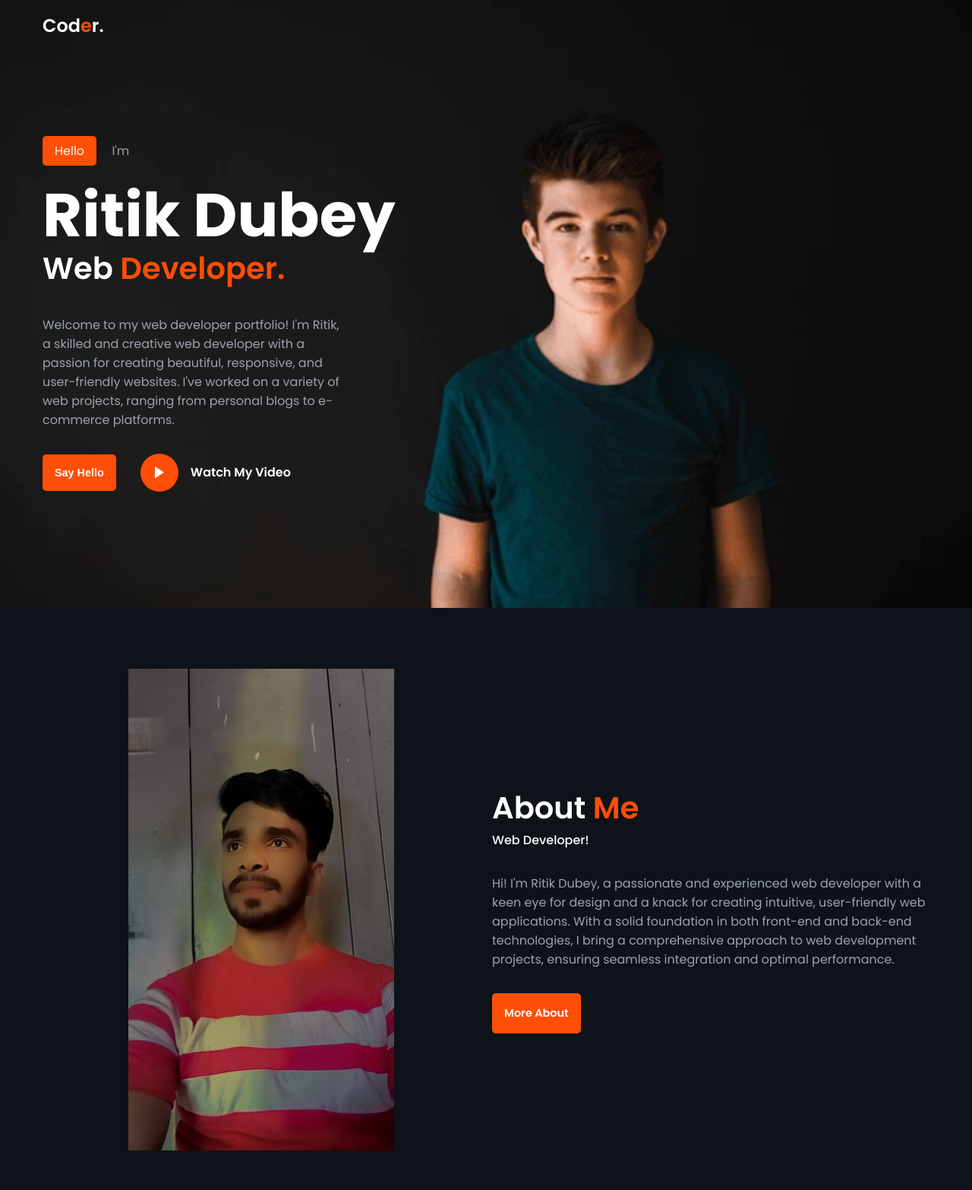
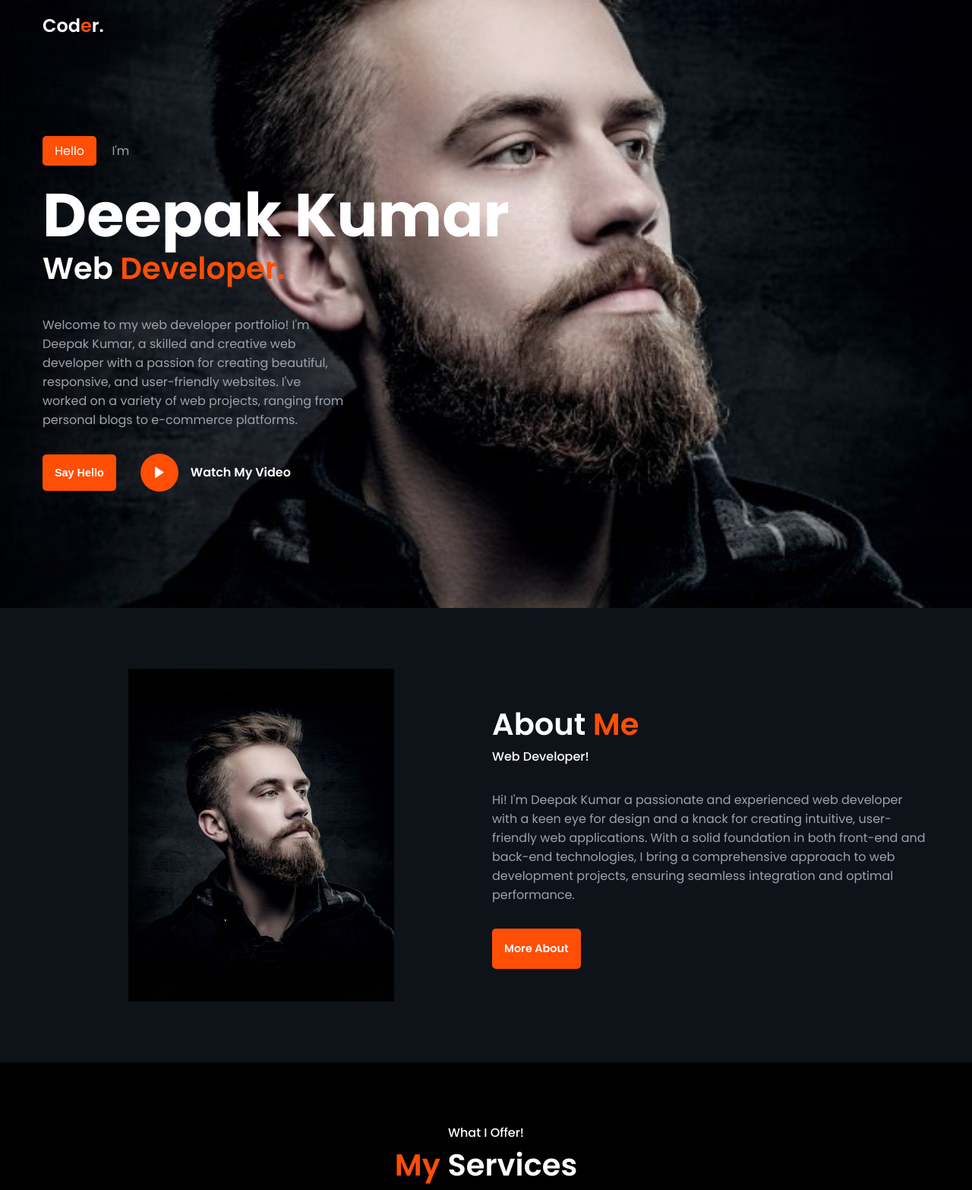
Before and after one commit to Dritik100/portfolio, a plain HTML site: page index.html in a window 1280 px wide. Shown: the top 1566 px of the page at 76% size. Drawn offline with nearby package versions, Linux system fonts and the light colour scheme.

Commit message:
second.commit

```diff
--- a/index.html
+++ b/index.html
@@ -18,10 +18,10 @@
     <header>
       <div class="section__container header__container">
         <p><span>Hello</span> I'm</p>
-        <h1>Ritik Dubey</h1>
+        <h1>Deepak Kumar</h1>
         <h2 class="section__title">Web <span>Developer.</span></h2>
         <p>
-          Welcome to my web developer portfolio! I'm Ritik, a skilled and
+          Welcome to my web developer portfolio! I'm Deepak Kumar, a skilled and
           creative web developer with a passion for creating beautiful,
           responsive, and user-friendly websites. I've worked on a variety of
           web projects, ranging from personal blogs to e-commerce platforms.
@@ -41,12 +41,12 @@
     <section class="about">
         <div class="section__container about__container">
             <div class="about__image">
-                <img src="assests/header2.jpg" alt="about">
+                <img src="assests/about-bg.jpg" alt="about">
             </div>
             <div class="about__content">
                 <h2 class="section__title">About <span>Me</span></h2>
                 <p class="section__subtitle">Web Developer!</p>
-                <p class="about__details">Hi! I'm Ritik Dubey, a passionate and experienced web developer with a keen eye for design and a knack for creating intuitive, user-friendly web applications. With a solid foundation in both front-end and back-end technologies, I bring a comprehensive approach to web development projects, ensuring seamless integration and optimal performance.
+                <p class="about__details">Hi! I'm Deepak Kumar a passionate and experienced web developer with a keen eye for design and a knack for creating intuitive, user-friendly web applications. With a solid foundation in both front-end and back-end technologies, I bring a comprehensive approach to web development projects, ensuring seamless integration and optimal performance.
                 </p>
                 <div class="btn">More About</div>
             </div>
--- a/style.css
+++ b/style.css
@@ -89,7 +89,8 @@
 
   header {
     height: 100vh;
-    background-image: url(assests/bg1.webp);
+
+    background-image: url(assests/about-bg.jpg);
     background-position: center center;
     background-repeat: no-repeat;
     background-size: cover;
```
Also changed, not shown: assests/header.jpg (deleted), assests/header2.jpg (deleted).
